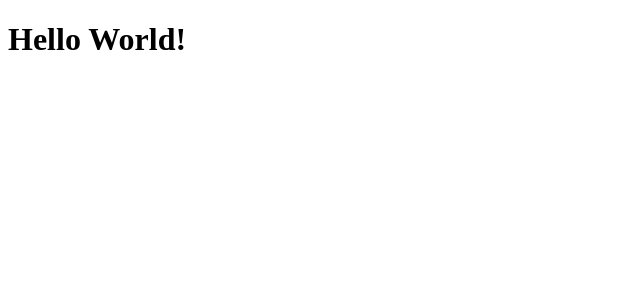
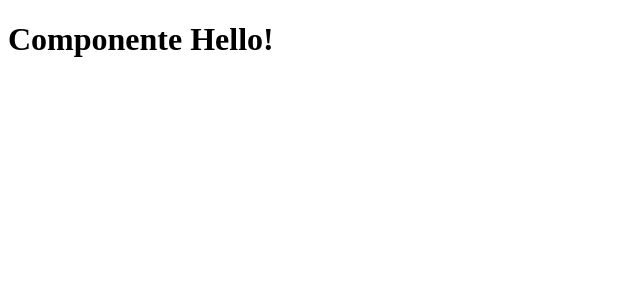
Before and after one commit to renanbernardo/dsdeliver-sds2, a React (Create React App) app in the folder front-web/: page / in a window 1280 px wide. Shown: the top 300 px of the page, without its empty margins (0-640 px from the left). Built offline with nearby package versions, Linux system fonts and the light colour scheme; the HTML template or start-up script is replaced by a standard one.

Commit message:
Component Hello criado

```diff
--- a/front-web/src/App.tsx
+++ b/front-web/src/App.tsx
@@ -1,9 +1,10 @@
 import './App.css';
+import Hello from './Hello';
 
 function App() {
   return (
     <div>
-      <h1>Hello World!</h1>
+      <Hello/>
     </div>
   );
 }
--- /dev/null
+++ b/front-web/src/Hello.tsx
@@ -0,0 +1,7 @@
+function Hello() {
+    return (
+        <h1>Componente Hello!</h1>
+    )
+}
+
+export default Hello;
```
